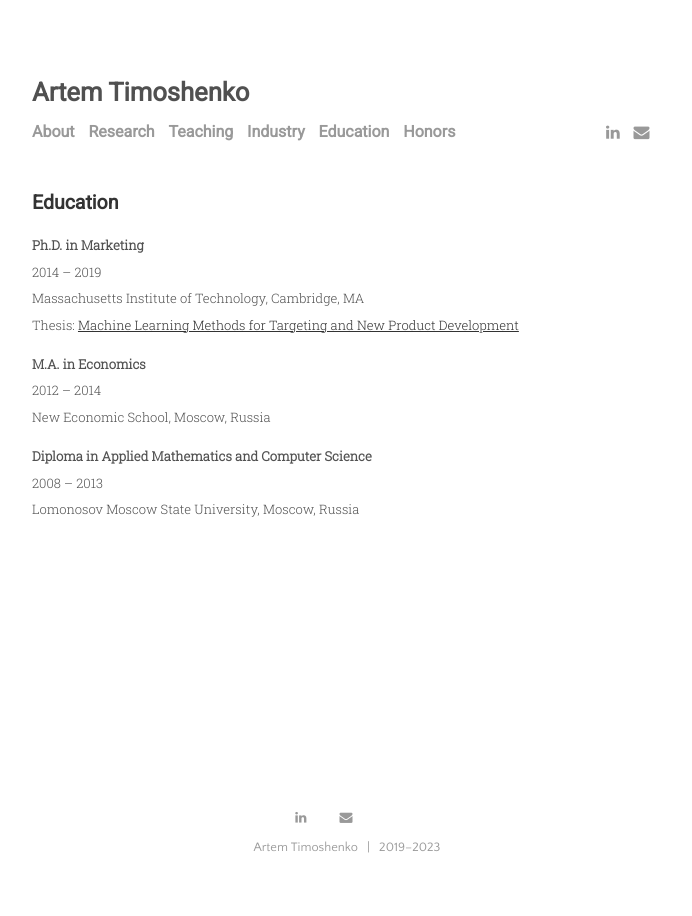
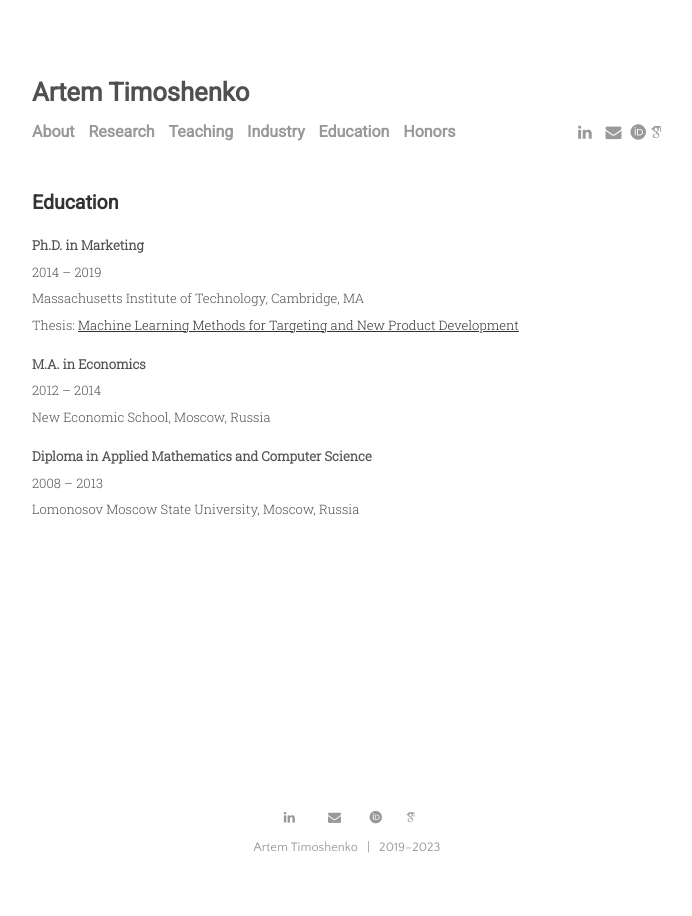
Before and after one commit to Artem-Timoshenko/artem-timoshenko.github.io, a Jekyll site: the page built from menu/education.md, in a window 1280 px wide. Shown: the whole page, without its empty margins (293-985 px from the left). Built offline with Jekyll 4.4.1, drawn with Linux system fonts in a browser that asks for light colours; some web fonts are replaced.

Commit message:
Update social-icons.html

```diff
--- a/_includes/social-icons.html
+++ b/_includes/social-icons.html
@@ -10,7 +10,7 @@
 -->
 {% for item in site.data.settings.social %}
   {% if item.icon == 'researchgate' or item.icon == 'google-scholar' or item.icon == 'orcid' %}
-    <a href="{{ item.link }}" class="menu-link" target="_blank"><i class="fa fa-{{ item.icon }}" aria-hidden="true"></i></a>
+    <a href="{{ item.link }}" class="menu-link" target="_blank"><i class="ai ai-{{ item.icon }}" aria-hidden="true"></i></a>
   {% else %}
     <a href="{{ item.link }}" class="menu-link" target="_blank"><i class="fa fa-{{ item.icon }}" aria-hidden="true"></i></a>
   {% endif %}
```
